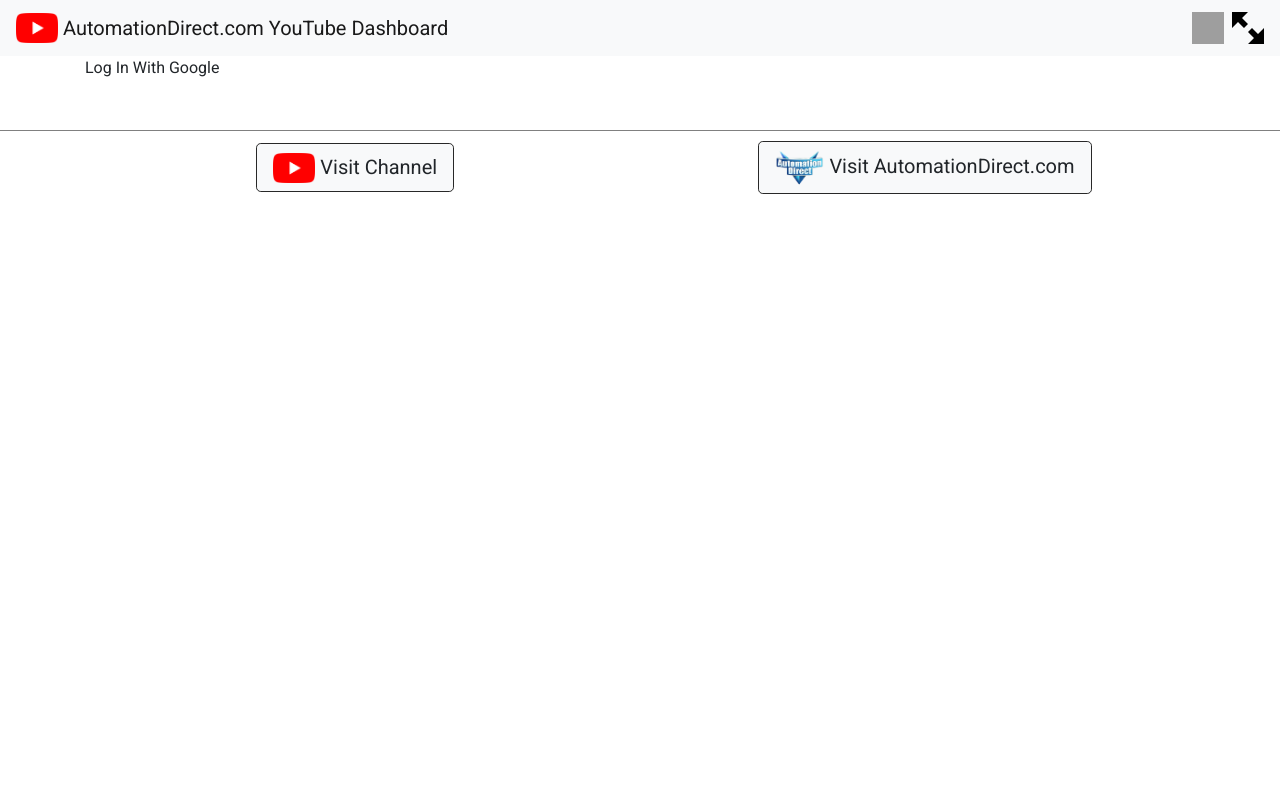
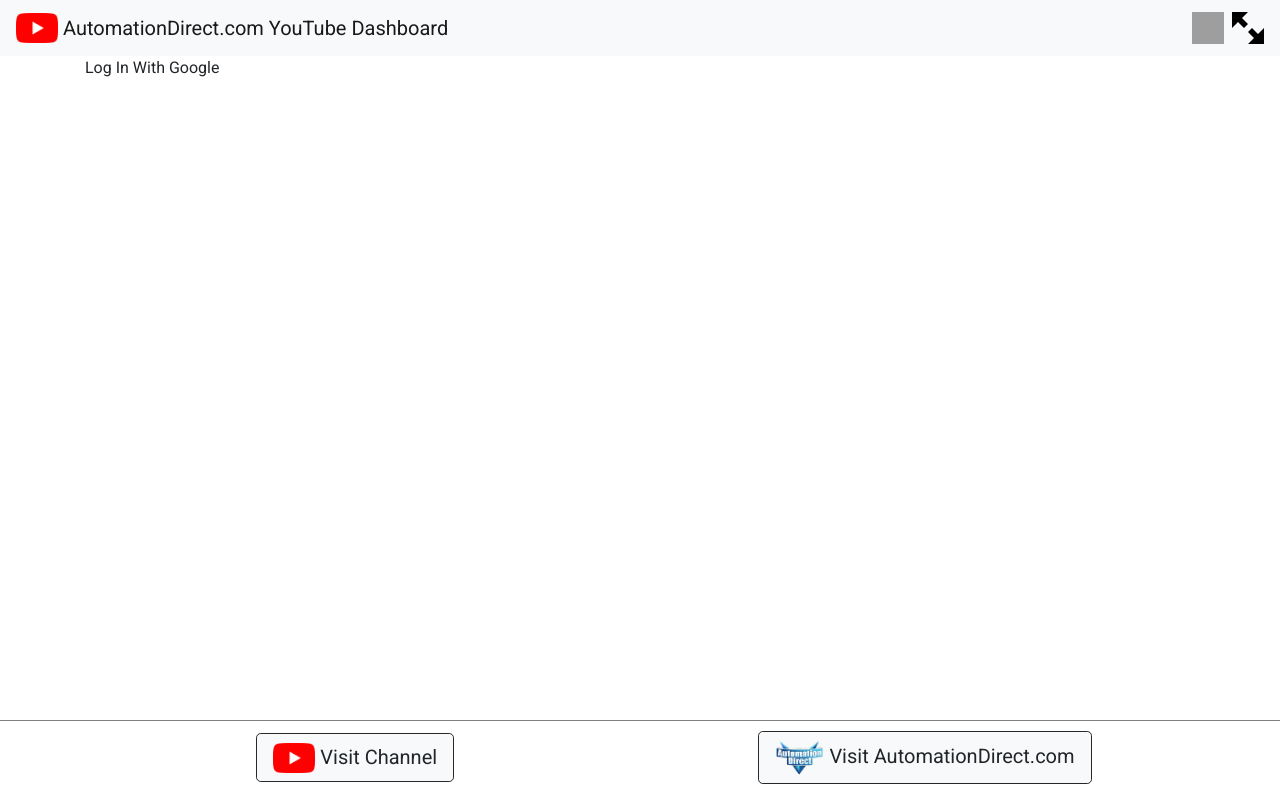
Before and after one commit to automationdirectvideo/ADCVideoDashboard, a PHP site: page / in a window 1280 px wide. Run offline with PHP 8.4, Linux system fonts and the light colour scheme; some libraries are stand-ins or nearby versions; grey boxes are pictures that could not be loaded.

Commit message:
Format footer at bottom when body is small

```diff
--- a/css/styles.css
+++ b/css/styles.css
@@ -1,6 +1,8 @@
+html, body {
+  height: 100%;
+}
 body {
     font-family: 'Roboto', 'Noto Sans', sans-serif;
-    height: 100%;
 }
 
 .main-wrapper {
```
